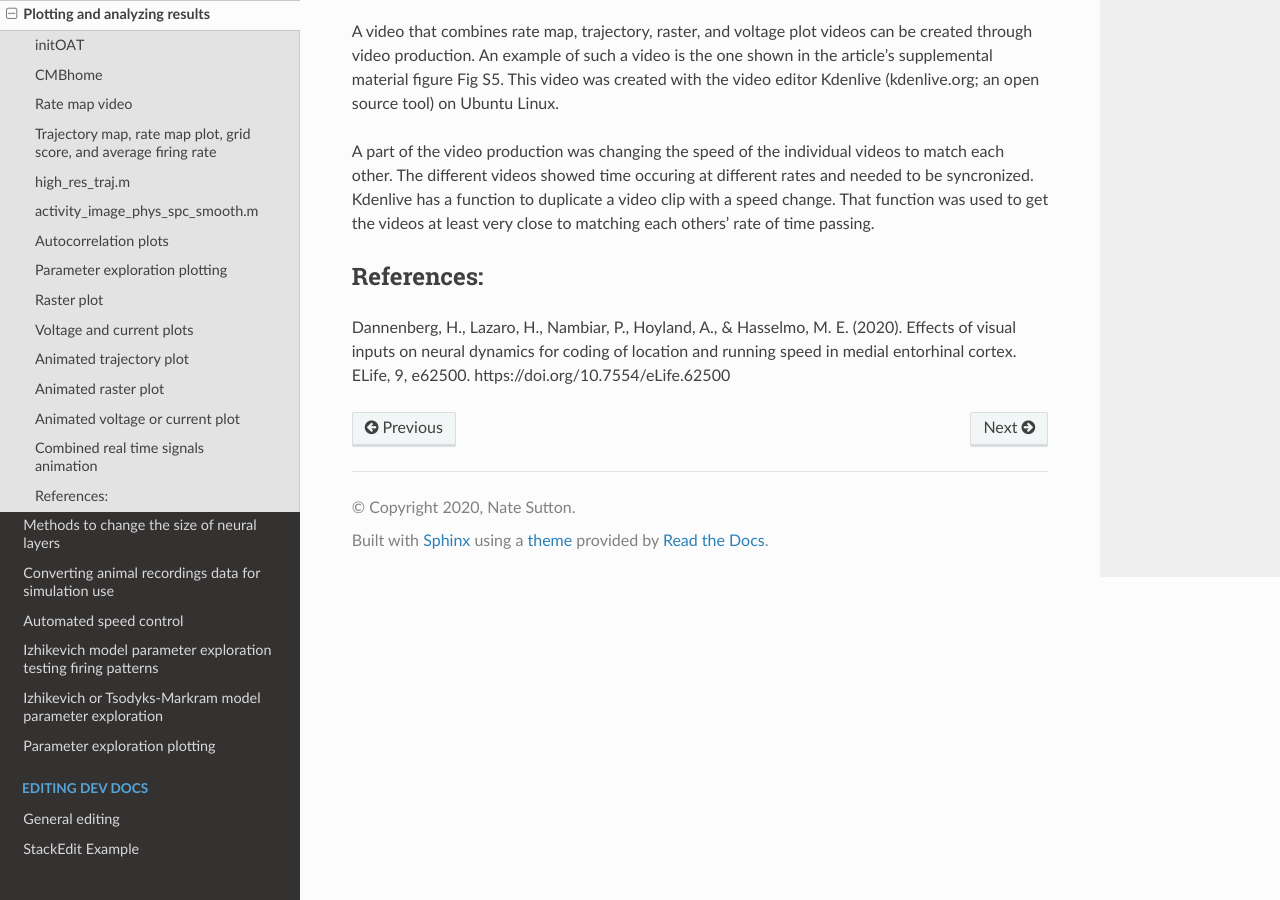
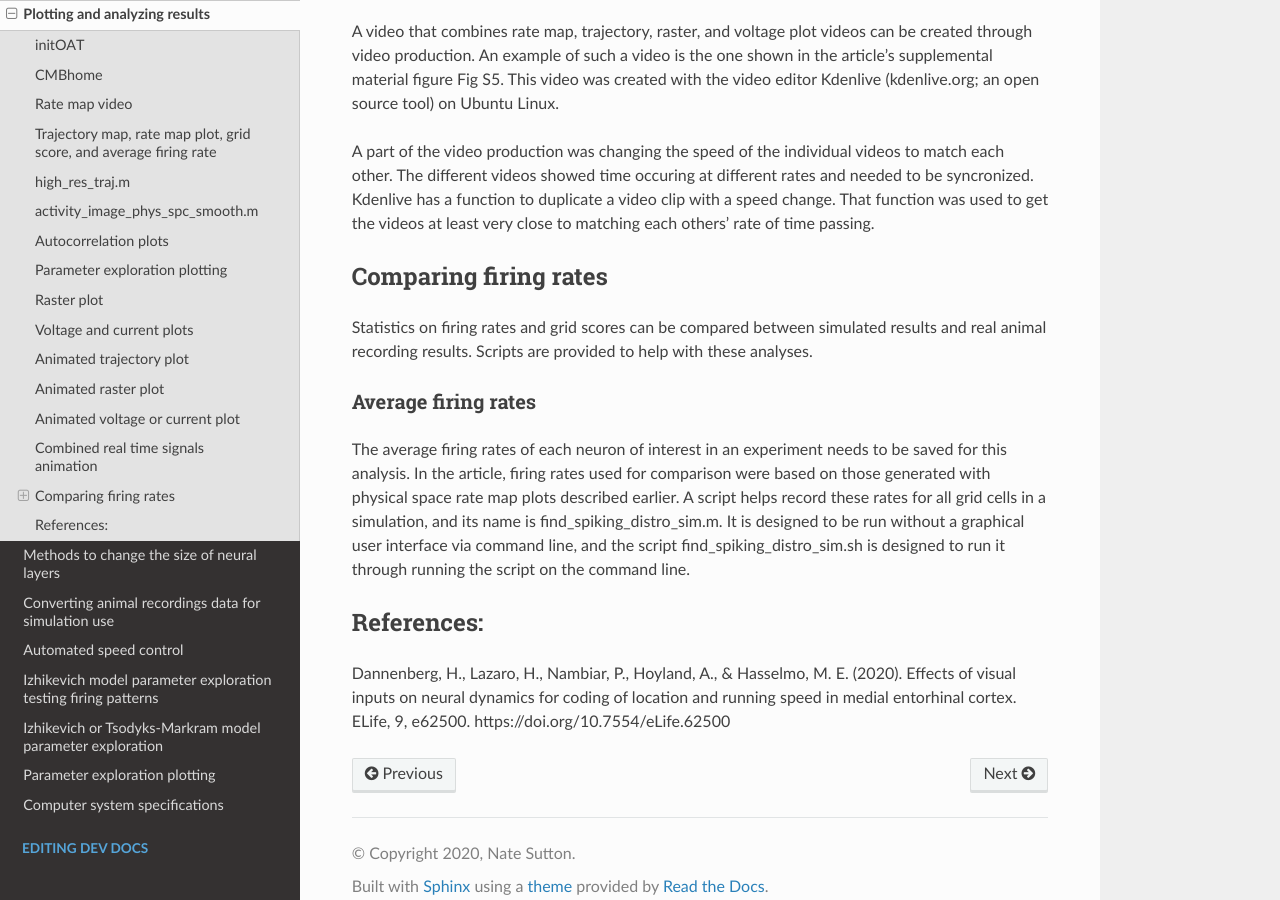
Before and after one commit to Hippocampome-Org/hco_dev_docs, a Sphinx documentation site: the page built from docs/spatial_nav/plotting_results.md, in a window 1280 px wide and 900 px high, scrolled down 5612 px. Built offline with Sphinx 7.4.7 and the Read the Docs theme 2.0.0, drawn with Linux system fonts in a browser that asks for light colours.

Commit message:
updated spatial nav sim docs

```diff
--- a/docs/index.rst
+++ b/docs/index.rst
@@ -83,6 +83,7 @@ Welcome to Hippocampome.org's Developer Documentation!
     spatial_nav/param_explore_iz_fp.md
     spatial_nav/param_explore_iz_or_tm.md
     spatial_nav/param_explore_plotting.md
+    spatial_nav/system_specs.md
 
 .. toctree::
     :hidden:
--- a/docs/spatial_nav/plotting_results.md
+++ b/docs/spatial_nav/plotting_results.md
@@ -135,6 +135,14 @@ A video that combines rate map, trajectory, raster, and voltage plot videos can
 
 A part of the video production was changing the speed of the individual videos to match each other. The different videos showed time occuring at different rates and needed to be syncronized. Kdenlive has a function to duplicate a video clip with a speed change. That function was used to get the videos at least very close to matching each others' rate of time passing.
 
+## Comparing firing rates
+
+Statistics on firing rates and grid scores can be compared between simulated results and real animal recording results. Scripts are provided to help with these analyses.
+
+### Average firing rates
+
+The average firing rates of each neuron of interest in an experiment needs to be saved for this analysis. In the article, firing rates used for comparison were based on those generated with physical space rate map plots described earlier. A script helps record these rates for all grid cells in a simulation, and its name is find_spiking_distro_sim.m. It is designed to be run without a graphical user interface via command line, and the script find_spiking_distro_sim.sh is designed to run it through running the script on the command line.
+
 ## References:
 
 Dannenberg, H., Lazaro, H., Nambiar, P., Hoyland, A., & Hasselmo, M. E. (2020). Effects of visual inputs on neural dynamics for coding of location and running speed in medial entorhinal cortex. ELife, 9, e62500. https://doi.org/10.7554/eLife.62500
```
Also changed, not shown: docs/spatial_nav/system_specs.md (added, +31 -0 lines).
